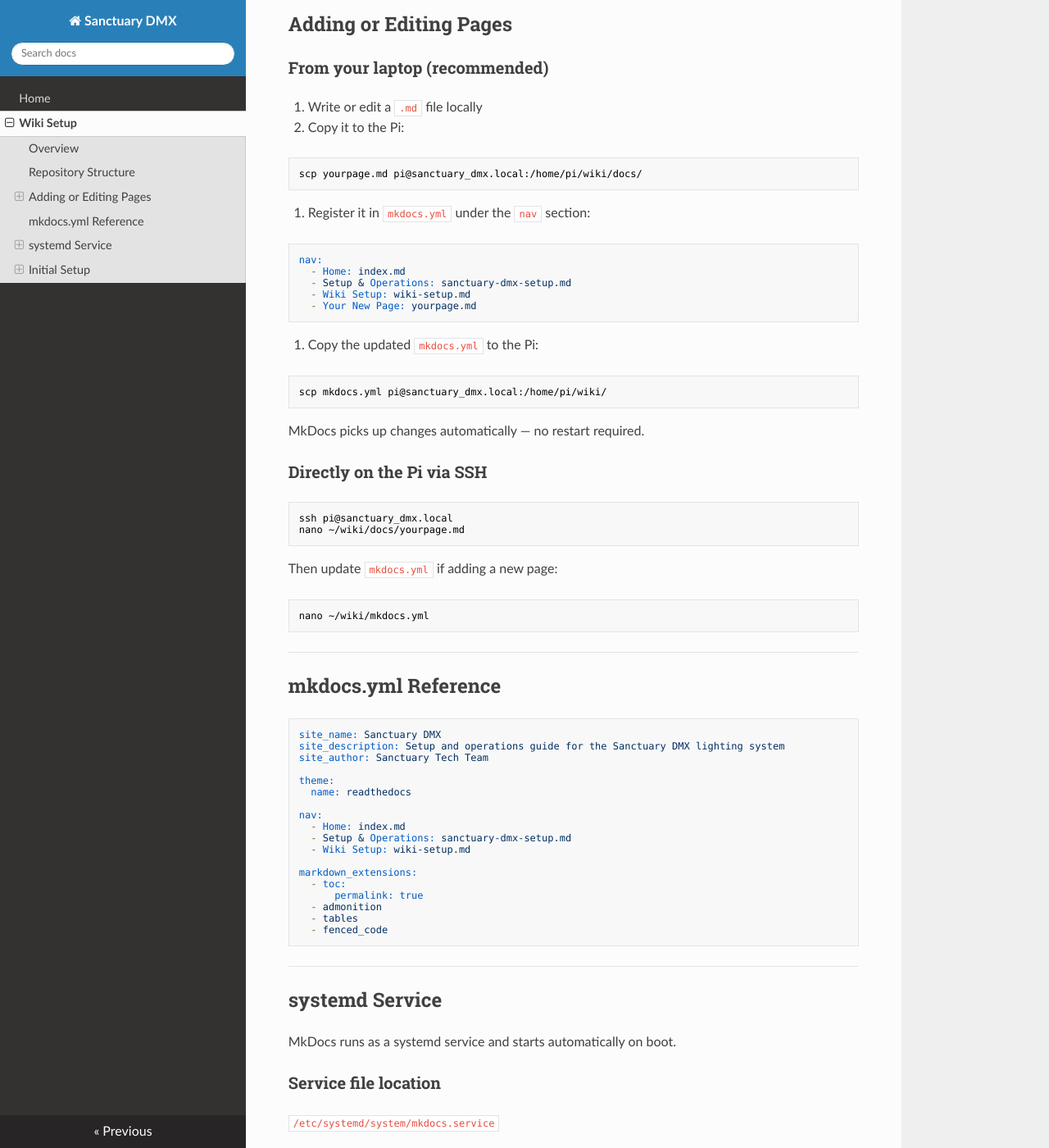
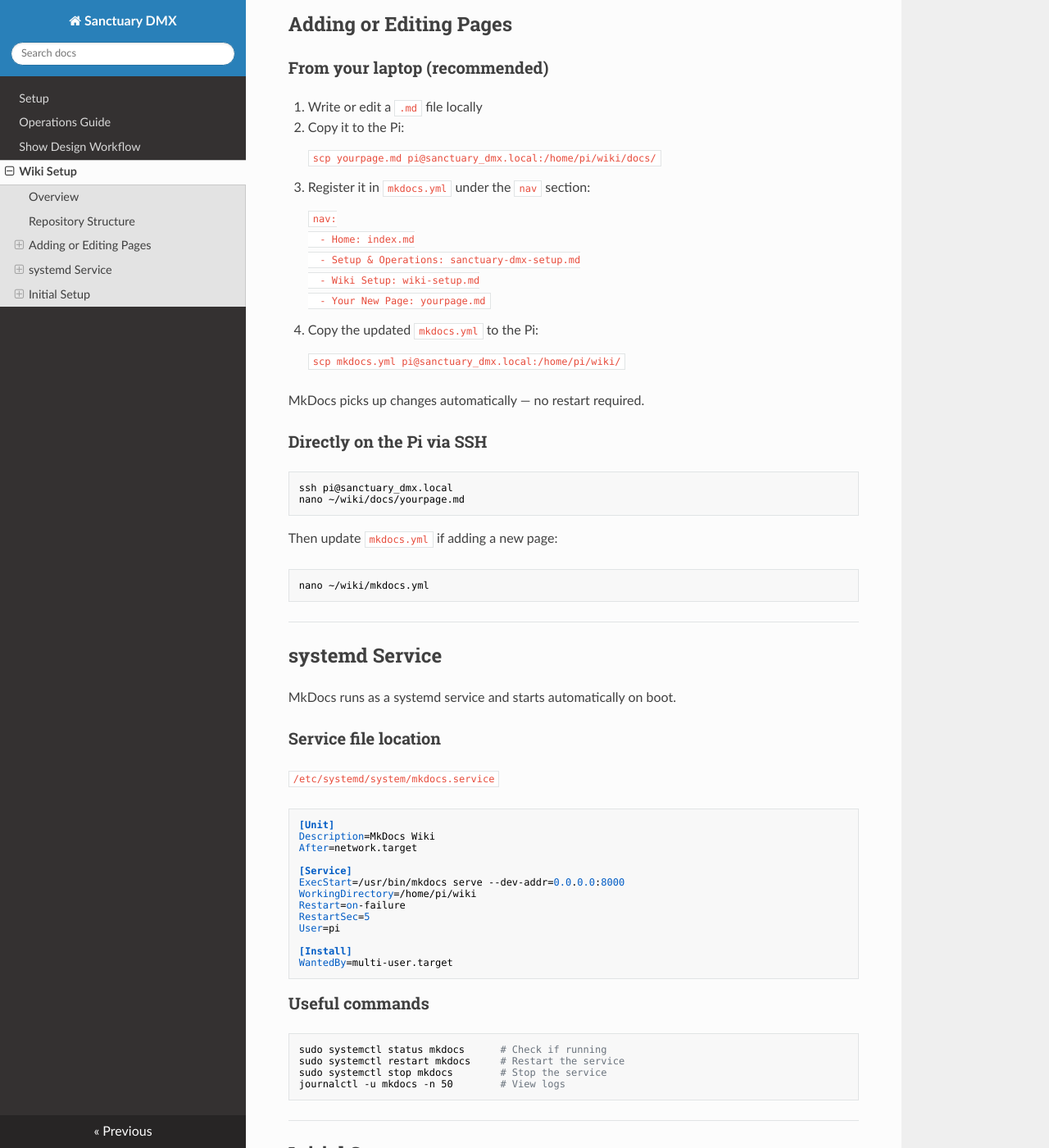
Before and after one commit to JohnBarton27/sanctuarydmx, an MkDocs documentation site: the page built from docs/wiki-setup.md, in a window 1280 px wide and 1400 px high, scrolled down 922 px. Shown: the whole window at 82% size. Built offline with MkDocs 1.6.1, drawn with Linux system fonts in a browser that asks for light colours; nearby versions of some CDN libraries.

````diff
--- a/docs/wiki-setup.md
+++ b/docs/wiki-setup.md
@@ -2,9 +2,7 @@
 
 ## Overview
 
-The Sanctuary DMX wiki runs on MkDocs, a static site generator that reads plain
-Markdown files directly from disk. It is served by the Pi as a systemd service
-alongside QLC+ and is accessible from any device on the same network.
+The Sanctuary DMX wiki runs on MkDocs, a static site generator that reads plain Markdown files directly from disk. It is served by the Pi as a systemd service alongside QLC+ and is accessible from any device on the same network.
 
 **Wiki summary:**
 
@@ -42,25 +40,25 @@ at the repo root controls the site title, navigation sidebar, and theme.
 1. Write or edit a `.md` file locally
 2. Copy it to the Pi:
 
-```bash
-scp yourpage.md pi@sanctuary_dmx.local:/home/pi/wiki/docs/
-```
+    ```
+    scp yourpage.md pi@sanctuary_dmx.local:/home/pi/wiki/docs/
+    ```
 
 3. Register it in `mkdocs.yml` under the `nav` section:
 
-```yaml
-nav:
-  - Home: index.md
-  - Setup & Operations: sanctuary-dmx-setup.md
-  - Wiki Setup: wiki-setup.md
-  - Your New Page: yourpage.md
-```
+    ```
+    nav:
+      - Home: index.md
+      - Setup & Operations: sanctuary-dmx-setup.md
+      - Wiki Setup: wiki-setup.md
+      - Your New Page: yourpage.md
+    ```
 
 4. Copy the updated `mkdocs.yml` to the Pi:
 
-```bash
-scp mkdocs.yml pi@sanctuary_dmx.local:/home/pi/wiki/
-```
+    ```
+    scp mkdocs.yml pi@sanctuary_dmx.local:/home/pi/wiki/
+    ```
 
 MkDocs picks up changes automatically — no restart required.
 
@@ -75,31 +73,6 @@ Then update `mkdocs.yml` if adding a new page:
 
 ```bash
 nano ~/wiki/mkdocs.yml
-```
-
----
-
-## mkdocs.yml Reference
-
-```yaml
-site_name: Sanctuary DMX
-site_description: Setup and operations guide for the Sanctuary DMX lighting system
-site_author: Sanctuary Tech Team
-
-theme:
-  name: readthedocs
-
-nav:
-  - Home: index.md
-  - Setup & Operations: sanctuary-dmx-setup.md
-  - Wiki Setup: wiki-setup.md
-
-markdown_extensions:
-  - toc:
-      permalink: true
-  - admonition
-  - tables
-  - fenced_code
 ```
 
 ---
--- a/mkdocs.yml
+++ b/mkdocs.yml
@@ -6,7 +6,9 @@ theme:
   name: readthedocs
 
 nav:
-  - Home: sanctuary-dmx-setup.md
+  - Setup: sanctuary-dmx-setup.md
+  - Operations Guide: operations-guide.md
+  - Show Design Workflow: show-design-workflow.md
   - Wiki Setup: wiki-setup.md
 
 markdown_extensions:
````
Also changed, not shown: docs/index.md (added, +3 -0 lines), docs/operations-guide.md (added, +38 -0 lines), docs/sanctuary-dmx-setup.md (+2 -83 lines), docs/show-design-workflow.md (added, +47 -0 lines).
